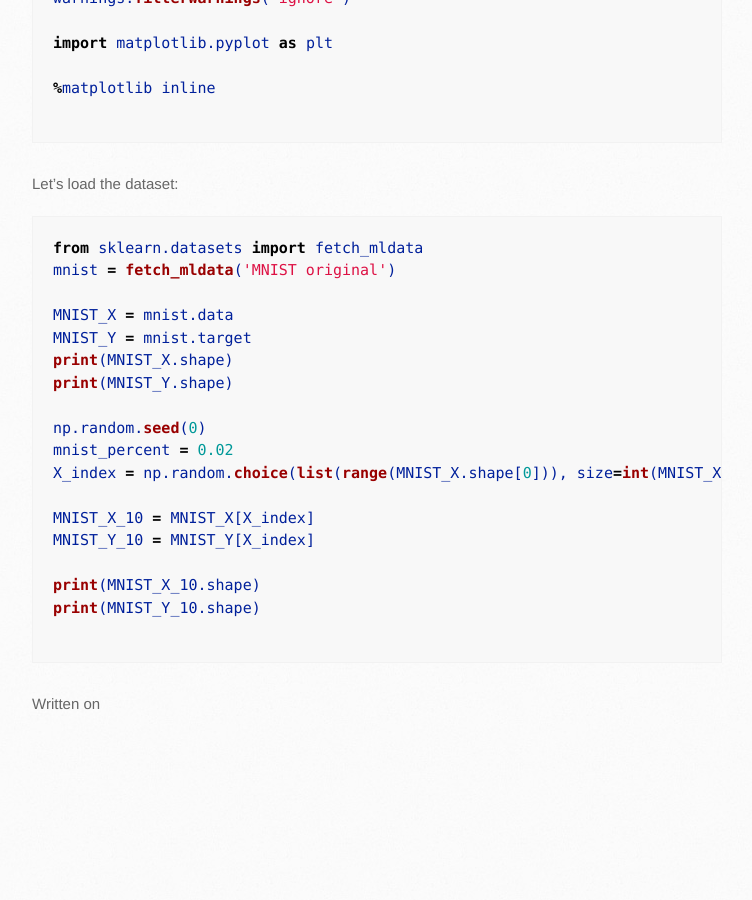
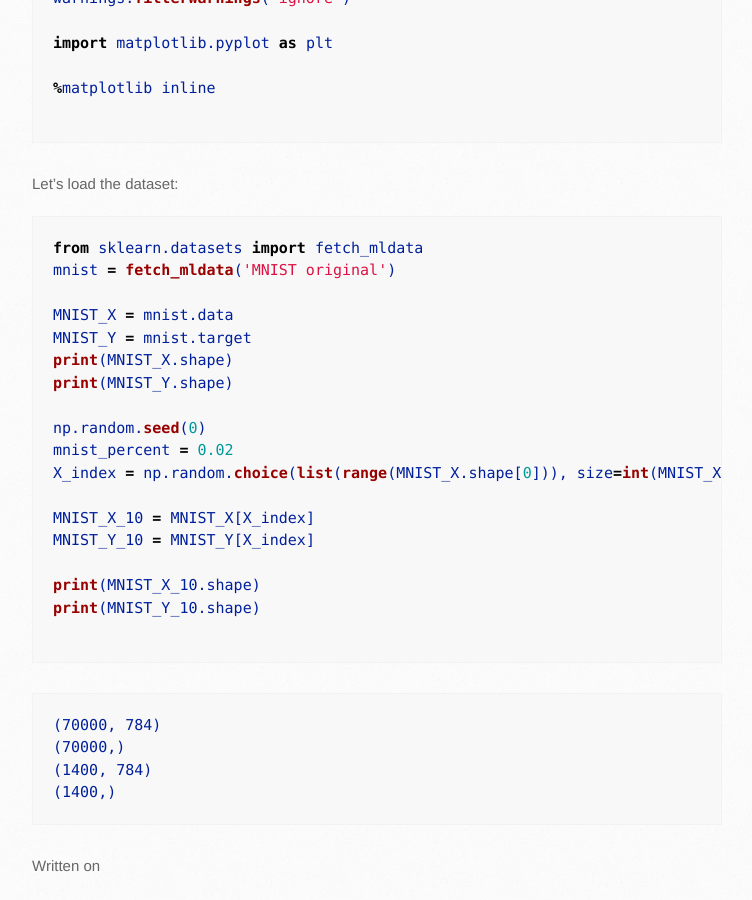
Before and after one commit to bshabashFD/bshabashFD.github.io_old2, a Jekyll site: the page built from stage4.md, in a window 1280 px wide and 900 px high, scrolled down 1544 px. Shown: the whole window, without its empty margins (138-890 px from the left). Built offline with Jekyll 4.4.1, drawn with Linux system fonts in a browser that asks for light colours; formulas are drawn with MathJax 3; a script that is not in the unit is left out; before the commit the page ends 2282 px from its top, so only the background shows below that.

Commit message:
Update stage4.md
added output

````diff
--- a/stage4.md
+++ b/stage4.md
@@ -76,3 +76,10 @@ print(MNIST_X_10.shape)
 print(MNIST_Y_10.shape)
 
 ```
+
+```
+(70000, 784)
+(70000,)
+(1400, 784)
+(1400,)
+```
````
